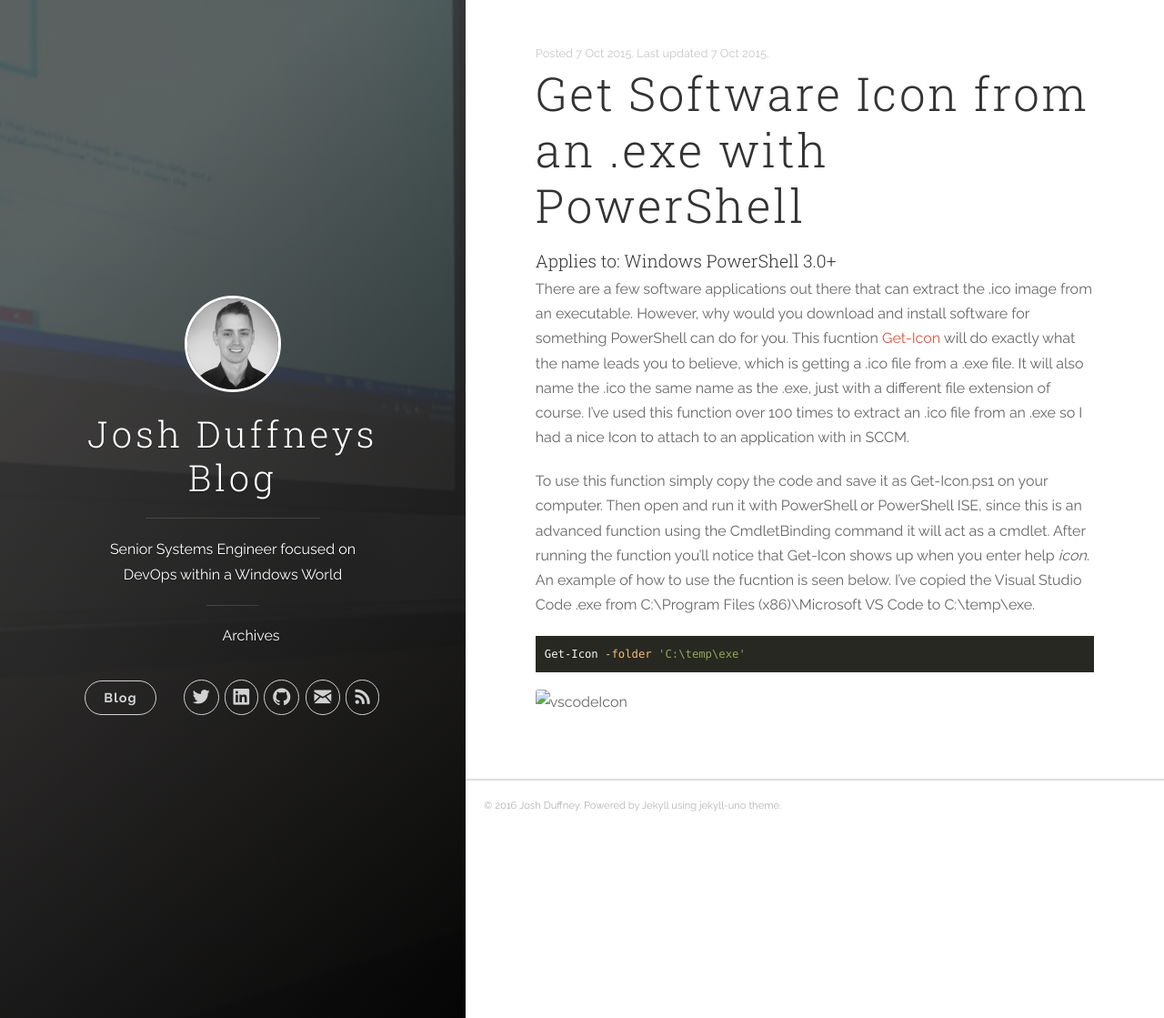
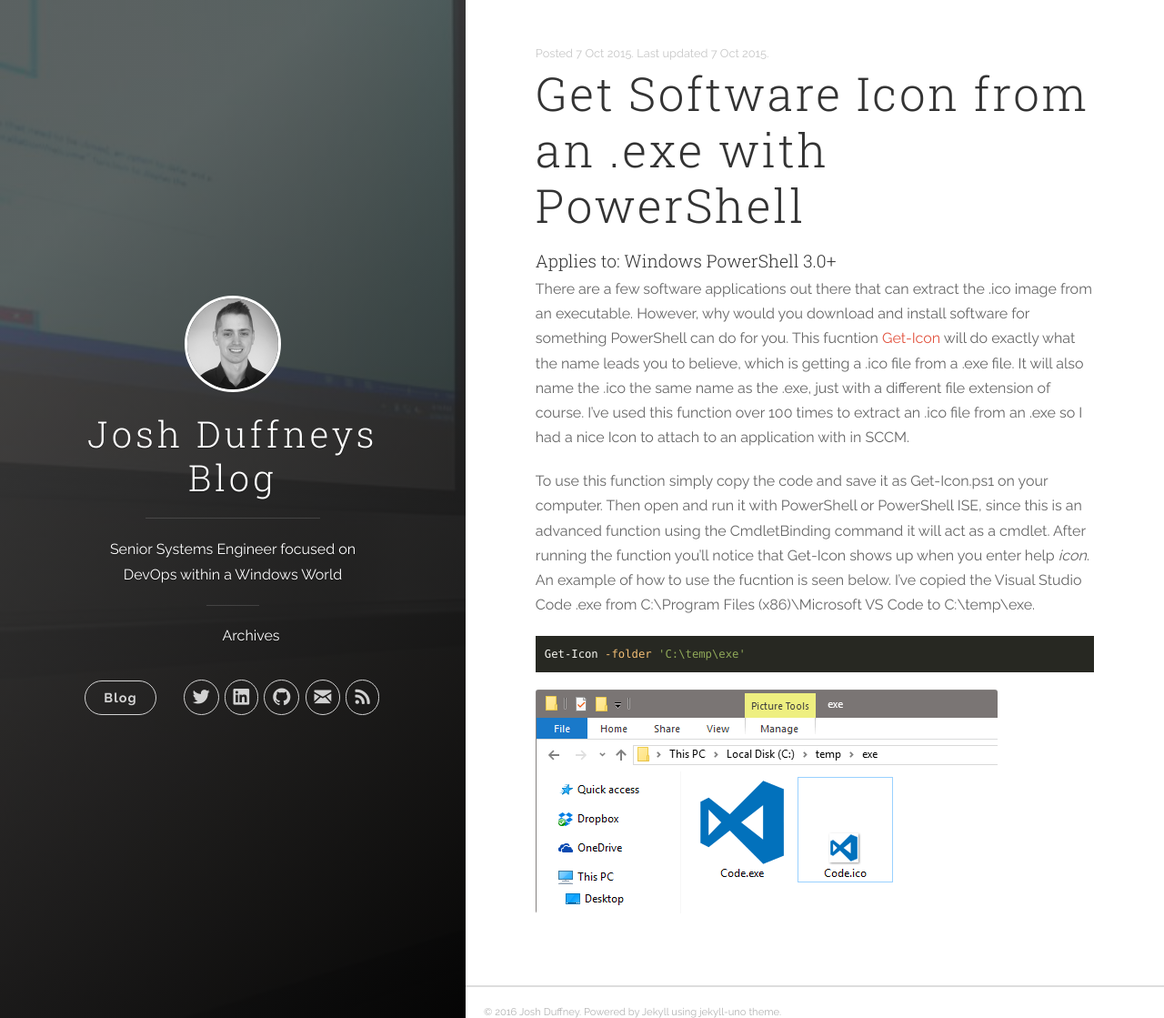
Before and after one commit to AzureDevOps3/duffney.github.io, a Jekyll site: the page built from _posts/2014-10-7-Get-SoftwareIcon-WithPowerShell.md, in a window 1280 px wide and 1119 px high. Shown: the whole window at 91% size. Built offline with Jekyll 4.4.1, drawn with Linux system fonts in a browser that asks for light colours; nearby versions of some CDN libraries.

Commit message:
update image link

```diff
--- a/_posts/2014-10-7-Get-SoftwareIcon-WithPowerShell.md
+++ b/_posts/2014-10-7-Get-SoftwareIcon-WithPowerShell.md
@@ -16,4 +16,4 @@ To use this function simply copy the code and save it as Get-Icon.ps1 on your co
 Get-Icon -folder 'C:\temp\exe'
 {% endhighlight %}
 
-![vscodeIcon](/images/posts/2015-12-14/vscodeIcon.png "vscodeIcon")
+![vscodeIcon](/images/posts/2014-10-7/vscodeIcon.png "vscodeIcon")
```
